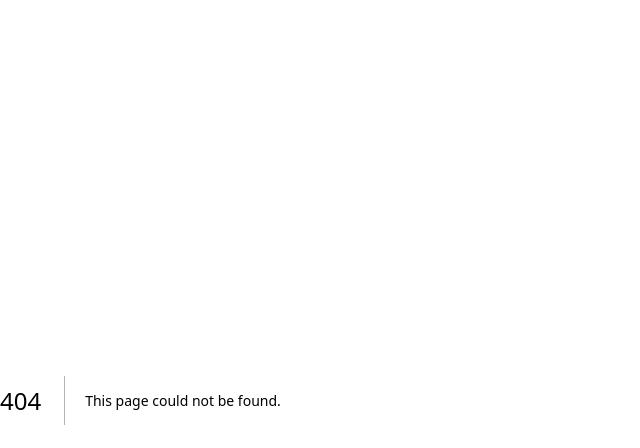
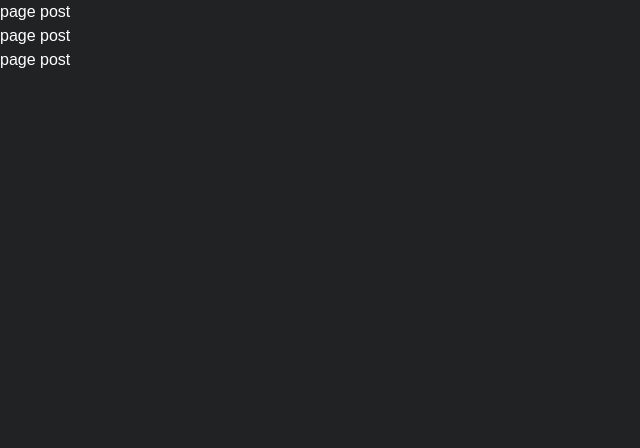
Before and after one commit to arifwp/srawung-frontend, a Next.js app: page /post/1 in a window 1280 px wide. Before the commit this address had no page. Shown: the top 448 px of the page, without its empty margins (0-640 px from the left). Built offline with nearby package versions, Linux system fonts and the light colour scheme.

Commit message:
push with state

```diff
--- /dev/null
+++ b/src/app/post/[id]/page.tsx
@@ -0,0 +1,18 @@
+"use client";
+
+import { useSearchParams } from "next/navigation";
+
+export default function PostPage() {
+  const searchParams = useSearchParams();
+  const id = searchParams.get("id");
+  const content = searchParams.get("content");
+  const images = JSON.parse(searchParams.get("images") || "[]");
+
+  return (
+    <div className="w-full flex flex-col">
+      <p>page post {id}</p>
+      <p>page post {content}</p>
+      <p>page post {images}</p>
+    </div>
+  );
+}
--- a/src/components/cards/PostCard.tsx
+++ b/src/components/cards/PostCard.tsx
@@ -1,3 +1,5 @@
+"use client";
+
 import { PostInterface } from "@/constants/Post";
 import {
   BookmarkIcon,
@@ -6,11 +8,12 @@ import {
   ShareIcon,
 } from "@heroicons/react/24/outline";
 import {
+  BookmarkIcon as SolidBookmarkIcon,
   HeartIcon as SolidHeartIcon,
-  BookmarkIcon as SolidBookmarkIcon,
 } from "@heroicons/react/24/solid";
 import clsx from "clsx";
 import Image from "next/image";
+import { useRouter } from "next/navigation";
 import ImagePostCard from "./ImagePostCard";
 
 interface Props {
@@ -19,11 +22,36 @@ interface Props {
 }
 
 export default function PostCard({ data, className }: Props) {
+  const router = useRouter();
+
+  const goToProfile = (e: React.MouseEvent) => {
+    e.stopPropagation();
+
+    router.push(`/${data.username}`);
+  };
+
+  const goToDetailPost = (e: React.MouseEvent) => {
+    e.stopPropagation();
+
+    // router.push(`/post/${data.id}`, );
+    const query = new URLSearchParams({
+      id: data.id,
+      content: data.content || "",
+      images: JSON.stringify(data.images || []),
+    }).toString();
+
+    router.push(`/post/${data.id}?${query}`);
+  };
+
   return (
     <div
       className={clsx(`w-full gap-4 flex flex-col cursor-pointer`, className)}
+      onClick={goToDetailPost}
     >
-      <div className="w-full gap-4 flex flex-row items-center cursor-pointer">
+      <div
+        className="w-fit gap-4 flex flex-row items-center cursor-pointer"
+        onClick={goToProfile}
+      >
         <Image
           className="aspect-square object-cover rounded-full"
           alt={data.name}
```
